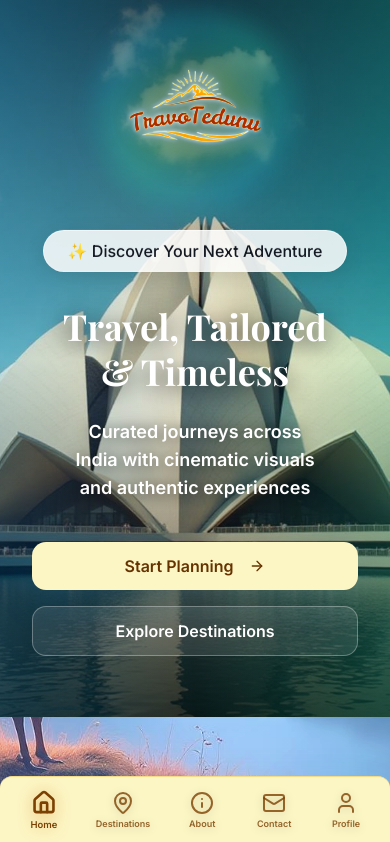
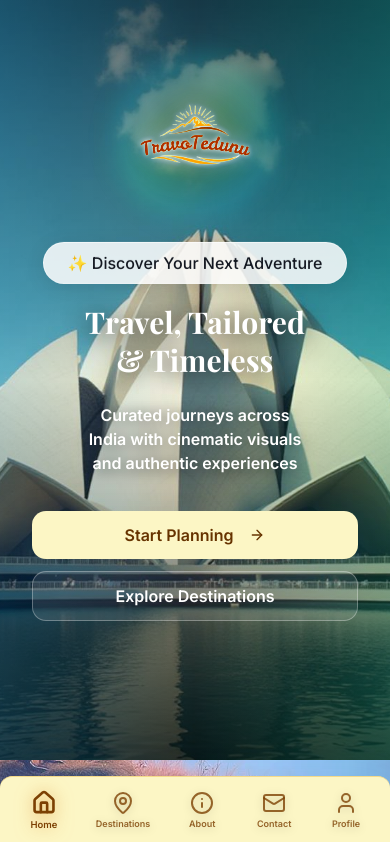
Before and after one commit to sahanam440-a11y/travo-tedunu-cinematic-journeys, a React (Vite) app: page / in a window 390 px wide. Shown: the top 842 px of the page. Built offline with nearby package versions, Linux system fonts and the light colour scheme.

Commit message:
Adjust hero button visibility
Fixes the hero section so the Start Planning and Explore Destinations buttons remain visible by adjusting hero height, logo sizing, and spacing to prevent content from being cut off at the bottom. Ensures buttons stay within viewport across devices.

```diff
--- a/src/components/Hero.tsx
+++ b/src/components/Hero.tsx
@@ -36,7 +36,7 @@ const Hero = () => {
   const nextImage = heroImages[nextIndex];
 
   return (
-    <section className="relative h-[85vh] md:min-h-screen flex items-center justify-center overflow-hidden">
+    <section className="relative min-h-[90vh] md:min-h-screen flex items-center justify-center overflow-hidden pb-20 md:pb-24">
       {/* Background Image Slideshow - Only render current image */}
       <div className="absolute inset-0">
         <div className="absolute inset-0">
@@ -61,10 +61,10 @@ const Hero = () => {
       </div>
 
       {/* Content */}
-      <div className="relative z-10 container mx-auto px-4 pt-4 md:pt-32 pb-16 md:pb-20 text-center">
+      <div className="relative z-10 container mx-auto px-4 pt-4 md:pt-32 pb-4 md:pb-8 text-center">
         <div className="max-w-4xl mx-auto space-y-6 md:space-y-8">
           {/* Logo - All Devices */}
-          <div className="flex justify-center mb-4 md:mb-6 animate-fade-up">
+          <div className="flex justify-center mb-3 md:mb-6 animate-fade-up">
             <div className="relative">
               {/* Contrast booster (no blur) for perfect readability */}
               <div aria-hidden className="absolute -inset-6 pointer-events-none z-0 rounded-full" style={{ background: 'radial-gradient(closest-side, rgba(0,0,0,0.55), rgba(0,0,0,0) 70%)' }} />
@@ -76,7 +76,7 @@ const Hero = () => {
               <img
                 src={logo}
                 alt="Travo Tedunu Logo"
-                className="relative z-10 h-48 sm:h-56 w-auto object-contain"
+                className="relative z-10 h-40 sm:h-56 w-auto object-contain"
                 style={{
                   willChange: 'transform, filter',
                   transform: 'translateZ(0)',
@@ -90,19 +90,19 @@ const Hero = () => {
             </div>
           </div>
 
-          <div className="animate-fade-up space-y-4">
-            <div className="inline-block px-6 py-2 rounded-full glass text-foreground font-medium mb-4 animate-bounce-subtle shadow-lg">
+          <div className="animate-fade-up space-y-3">
+            <div className="inline-block px-6 py-2 rounded-full glass text-foreground font-medium mb-2 animate-bounce-subtle shadow-lg">
               ✨ Discover Your Next Adventure
             </div>
-            <h1 className="text-4xl sm:text-5xl md:text-6xl lg:text-7xl xl:text-8xl font-serif font-bold text-white text-balance leading-tight px-2 drop-shadow-[0_4px_12px_rgba(0,0,0,0.9)]">
+            <h1 className="text-3xl sm:text-5xl md:text-6xl lg:text-7xl xl:text-8xl font-serif font-bold text-white text-balance leading-tight px-2 drop-shadow-[0_4px_12px_rgba(0,0,0,0.9)]">
               Travel, Tailored & Timeless
             </h1>
           </div>
-          <p className="text-lg sm:text-xl md:text-2xl text-white max-w-3xl mx-auto text-balance px-4 font-semibold drop-shadow-[0_2px_8px_rgba(0,0,0,0.8)] animate-fade-up" style={{ animationDelay: '0.2s' }}>
+          <p className="text-base sm:text-xl md:text-2xl text-white max-w-3xl mx-auto text-balance px-4 font-semibold drop-shadow-[0_2px_8px_rgba(0,0,0,0.8)] animate-fade-up" style={{ animationDelay: '0.2s' }}>
             Curated journeys across India with cinematic visuals and authentic experiences
           </p>
 
-          <div className="flex flex-col sm:flex-row items-center justify-center gap-4 md:gap-5 pt-4 md:pt-6 px-4 animate-fade-up" style={{ animationDelay: '0.4s' }}>
+          <div className="flex flex-col sm:flex-row items-center justify-center gap-3 md:gap-5 pt-3 md:pt-6 px-4 animate-fade-up" style={{ animationDelay: '0.4s' }}>
             <Button
               size="lg"
               className="text-base md:text-lg px-8 md:px-10 py-6 md:py-7 hover:shadow-glow hover:scale-105 transition-all duration-300 w-full sm:w-auto font-semibold shadow-elevated bg-action text-action-foreground hover:bg-action-hover"
```
